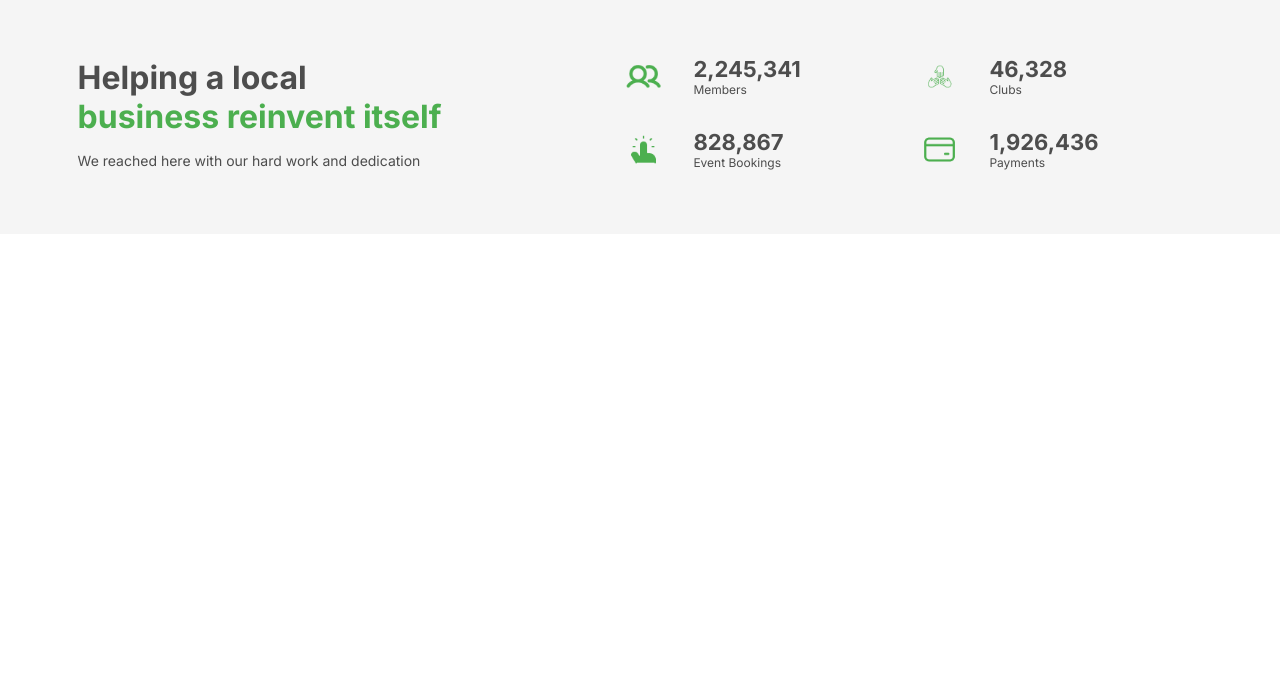
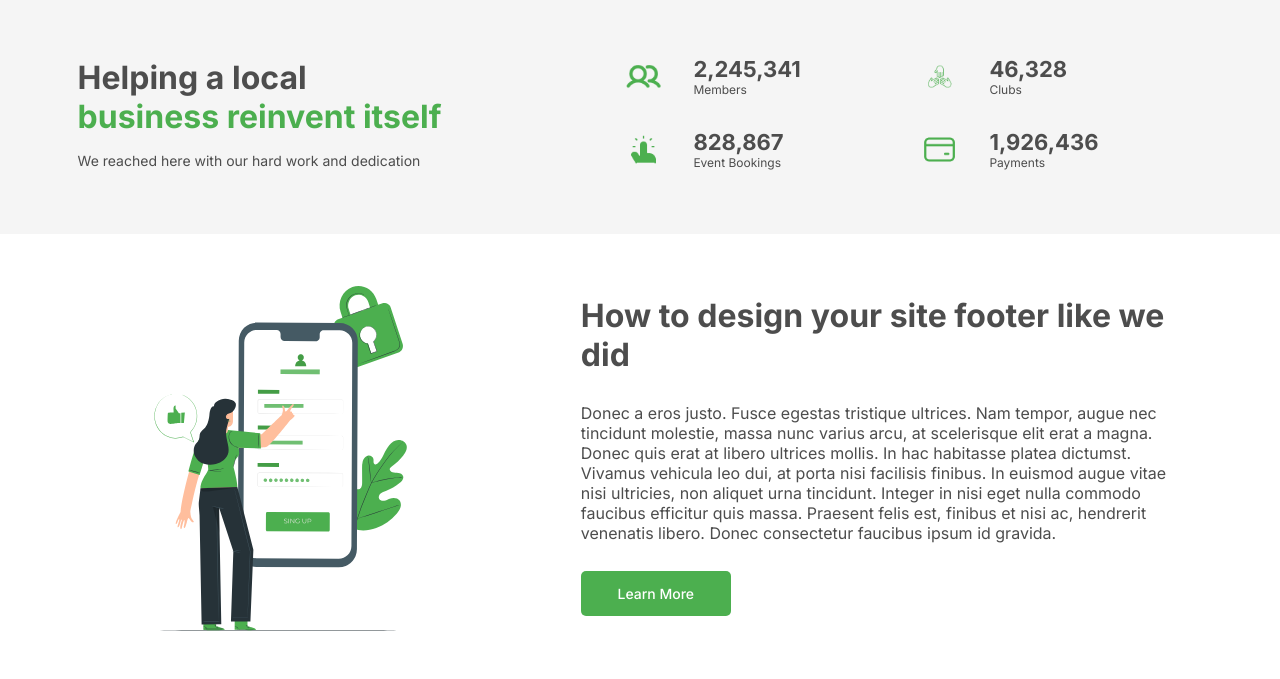
Before and after one commit to KNereS/nexcent-landing-page, a plain HTML site: page index.html in a window 1280 px wide. Shown: the part 2168-2847 px from the top of the page. Before the commit the page ends 2402 px from the top, so only its background shows below. Drawn offline with Linux system fonts and the light colour scheme.

Commit message:
styling the 'how-to-design' section

```diff
--- /dev/null
+++ b/css/how-to-design.css
@@ -0,0 +1,21 @@
+.how-to-design {
+    display: flex;
+    justify-content: space-around;
+    padding: 3em;
+}
+
+.how-to-design__text {
+    display: flex;
+    flex-direction: column;
+    justify-content: space-around;
+    width: 50%;
+    color: var(--text);
+}
+
+.how-to-design__text h2 {
+    font-size: 32px;
+}
+
+.how-to-design__image {
+    width: 30%;
+}
--- a/css/style.css
+++ b/css/style.css
@@ -12,6 +12,9 @@
 
 /* Helping Local */
 @import url(helping-local.css);
+
+/* How to Design */
+@import url(how-to-design.css);
 
 :root {
     --background: #F5F5F5;
--- a/css/the-unseen.css
+++ b/css/the-unseen.css
@@ -26,7 +26,7 @@
     font-size: 14px;
 }
 
-.the-unseen__text a {
+.section-button {
     padding: 1em 2em;
     width: 150px;
     font-weight: 500;
@@ -40,6 +40,6 @@
     font-size: 14px;
 }
 
-.the-unseen__text a:hover {
+.section-button:hover {
     background-color: var(--primary-darker);
 }
--- a/index.html
+++ b/index.html
@@ -81,7 +81,7 @@
                 <p>
                     Lorem ipsum dolor sit amet, consectetur adipiscing elit. Sed sit amet justo ipsum. Sed accumsan quam vitae est varius fringilla. Pellentesque placerat vestibulum lorem sed porta. Nullam mattis tristique iaculis. Nullam pulvinar sit amet risus pretium auctor. Etiam quis massa pulvinar, aliquam quam vitae, tempus sem. Donec elementum pulvinar odio.
                 </p>
-                <a href="#">Learn More</a>
+                <a class="section-button" href="#">Learn More</a>
             </div>
         </section>
         <section class="helping-local">
@@ -121,6 +121,16 @@
                 </div>
             </div>
         </section>
+        <section class="how-to-design">
+            <img class="how-to-design__image" src="img/how-to-design/mobile-login-vector.svg">
+            <div class="how-to-design__text">
+                <h2>How to design your site footer like we did</h2>
+                <p>
+                    Donec a eros justo. Fusce egestas tristique ultrices. Nam tempor, augue nec tincidunt molestie, massa nunc varius arcu, at scelerisque elit erat a magna. Donec quis erat at libero ultrices mollis. In hac habitasse platea dictumst. Vivamus vehicula leo dui, at porta nisi facilisis finibus. In euismod augue vitae nisi ultricies, non aliquet urna tincidunt. Integer in nisi eget nulla commodo faucibus efficitur quis massa. Praesent felis est, finibus et nisi ac, hendrerit venenatis libero. Donec consectetur faucibus ipsum id gravida.
+                </p>
+                <a class="section-button" href="#">Learn More</a>
+            </div>
+        </section>
     </main>
 </body>
 </html>
```
Also changed, not shown: img/how-to-design/mobile-login-vector.svg (added).
